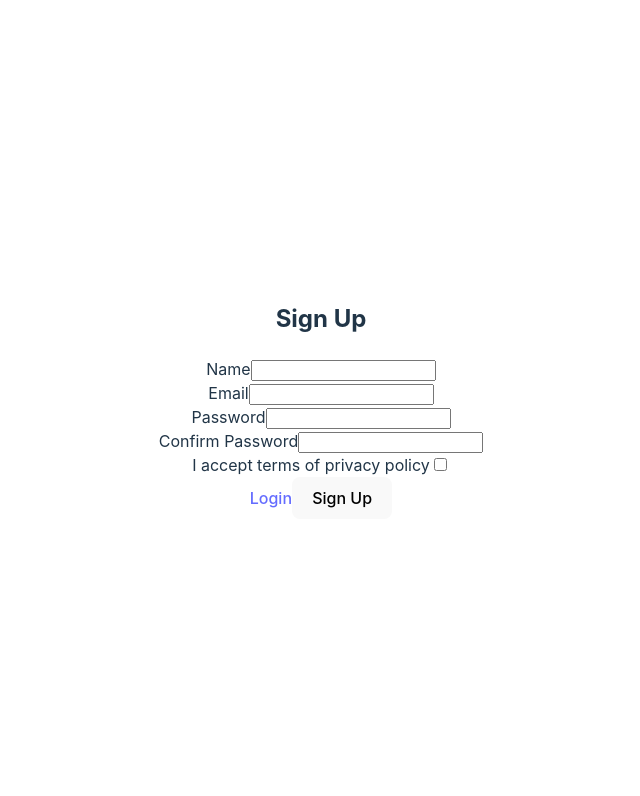
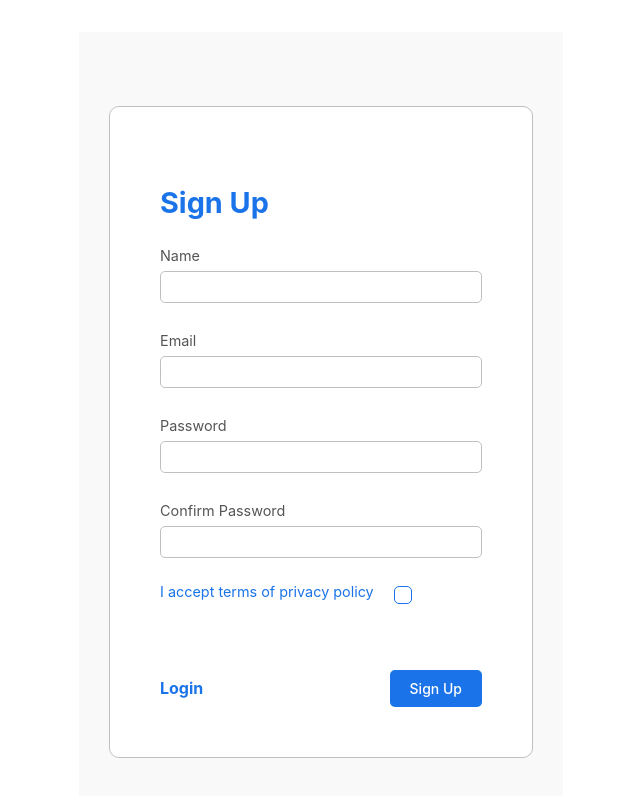
Before and after one commit to thenoroozi/SignUp, a React (Vite) app: page / in a window 1280 px wide. Shown: the top 796 px of the page, without its empty margins (319-959 px from the left). Built offline with nearby package versions, Linux system fonts and the light colour scheme.

Commit message:
add styles of sign up page

```diff
--- /dev/null
+++ b/src/components/SignUp.module.css
@@ -0,0 +1,165 @@
+.container {
+  display: flex;
+  justify-content: center;
+  background-color: #f9f9f9;
+  min-height: 100vh;
+  align-items: center;
+}
+
+.formContainer {
+  border: 1px solid silver;
+  width: fit-content;
+  padding: 50px;
+  margin: 30px;
+  border-radius: 10px;
+  height: fit-content;
+  background-color: #fff;
+}
+
+.header {
+  text-align: left;
+  margin-bottom: 20px;
+  font-size: 1.8rem;
+  color: #1a73e8;
+}
+
+.formField {
+  display: flex;
+  flex-direction: column;
+  margin-bottom: 10px;
+  height: 75px;
+}
+
+.formField label {
+  text-align: left;
+  margin-bottom: 5px;
+  color: rgb(85, 85, 85);
+  font-size: 0.9rem;
+}
+
+.formInput {
+  width: 300px;
+  height: 30px;
+  border-radius: 5px;
+  padding: 0px 10px;
+  border: 1px solid silver;
+  transition: all 0.2s ease-in;
+}
+
+.uncompleted {
+  width: 300px;
+  height: 30px;
+  border-radius: 5px;
+  padding: 0px 10px;
+  border: 1px solid red;
+  transition: all 0.2s ease-in;
+}
+
+.formInput:focus,
+.uncompleted:focus {
+  outline: none;
+  line-height: 30px;
+  height: 30px;
+  border: 1px solid #1a73e8;
+}
+
+.formField span {
+  height: 10px;
+  text-align: left;
+  margin-top: 5px;
+  width: fit-content;
+  font-size: 0.7rem;
+  color: red;
+  line-height: 10px;
+  padding: 2px 3px;
+  border-radius: 3px;
+  background-color: rgba(255, 0, 0, 0.175);
+}
+
+.checkBoxContainer {
+  display: flex;
+  font-size: 0.85rem;
+  flex-direction: row !important;
+  align-items: center;
+  height: 20px !important;
+  text-align: center;
+}
+
+.formField:nth-child(6) label {
+  color: #1a73e8;
+}
+
+input[type="checkbox"] {
+  margin-left: 20px;
+  width: 18px;
+  height: 18px;
+  border: 1px solid #1a73e8;
+  appearance: none;
+  border-radius: 5px;
+  transition: all 0.2s ease-in;
+}
+
+input[type="checkbox"]:checked {
+  width: 18px;
+  height: 18px;
+  background-color: #1a73e8;
+  border-radius: 50%;
+}
+
+input[type="checkbox"]:focus {
+  height: 18px;
+  width: 18px;
+  outline: none;
+  border: 2px solid #004aaa;
+}
+
+.formButtons {
+  display: flex;
+  justify-content: space-between;
+  align-items: center;
+}
+
+.formButtons button {
+  background-color: #1a73e8;
+  padding: 10px 20px;
+  color: #fff;
+  border-radius: 5px;
+  border: none;
+  font-size: 0.875rem;
+  font-weight: 500;
+  transition: all 0.1s ease-in;
+  cursor: pointer;
+}
+
+.formButtons button:hover {
+  background-color: #004aaa;
+}
+
+.formButtons a {
+  color: #1a73e8;
+  text-decoration: none;
+  transition: all 0.1s ease-in;
+  font-weight: 700;
+}
+
+.formButtons a:hover {
+  color: #004aaa;
+}
+@media (max-width: 440px) {
+  .formContainer {
+    padding: 20px;
+    margin: 50px 20px;
+  }
+
+  .formContainer {
+    width: 90%;
+  }
+
+  .formInput {
+    width: 90%;
+  }
+
+  .uncompleted {
+    width: 90%;
+  }
+}
--- a/src/components/Signup.jsx
+++ b/src/components/Signup.jsx
@@ -1,10 +1,11 @@
 import React, { useEffect, useState } from 'react';
 
-import { ToastContainer} from 'react-toastify';
+import { ToastContainer } from 'react-toastify';
 import 'react-toastify/dist/ReactToastify.css';
 
 import { validation } from './validation';
-import {notify} from './toast'
+import { notify } from './toast';
+import styles from './SignUp.module.css'
 
 const Signup = () => {
    const [data, setData] = useState({
@@ -39,9 +40,9 @@
       event.preventDefault();
       notify()
       if (!Object.keys(errors).length) {
-        notify("You sign in successfully","success")
+         notify("You sign up successfully", "success")
       } else {
-        notify("Invalid data!","error")
+         notify("Invalid data!", "error")
          setTouched({
             name: true,
             email: true,
@@ -54,35 +55,66 @@
 
 
    return (
-      <div>
-         <form onSubmit={submitHandler}>
-            <h2>Sign Up</h2>
-            <div>
+      <div className={styles.container}>
+         <form onSubmit={submitHandler} className={styles.formContainer}>
+            <h2 className={styles.header}>Sign Up</h2>
+            <div className={styles.formField}>
                <label>Name</label>
-               <input type="text" name='name' value={data.name} onChange={changeHandler} onFocus={focusHandler} />
+               <input
+                  className={(errors.name && touched.name) ? styles.uncompleted : styles.formInput}
+                  type="text"
+                  name='name'
+                  value={data.name}
+                  onChange={changeHandler}
+                  onFocus={focusHandler} />
                {errors.name && touched.name && <span>{errors.name}</span>}
             </div>
-            <div>
+            <div className={styles.formField}>
                <label>Email</label>
-               <input type="text" name='email' value={data.email} onChange={changeHandler} onFocus={focusHandler} />
+               <input
+                  className={(errors.email && touched.email) ? styles.uncompleted : styles.formInput}
+                  type="text"
+                  name='email'
+                  value={data.email}
+                  onChange={changeHandler}
+                  onFocus={focusHandler} />
                {errors.email && touched.email && <span>{errors.email}</span>}
             </div>
-            <div>
+            <div className={styles.formField}>
                <label>Password</label>
-               <input type="password" name='password' value={data.password} onChange={changeHandler} onFocus={focusHandler} />
+               <input
+                  className={(errors.password && touched.password) ? styles.uncompleted : styles.formInput}
+                  type="password"
+                  name='password'
+                  value={data.password}
+                  onChange={changeHandler}
+                  onFocus={focusHandler} />
                {errors.password && touched.password && <span>{errors.password}</span>}
             </div>
-            <div>
+            <div className={styles.formField}>
                <label>Confirm Password</label>
-               <input type="password" name='confirmPassword' value={data.confirmPassword} onChange={changeHandler} onFocus={focusHandler} />
+               <input
+                  className={(errors.confirmPassword && touched.confirmPassword) ? styles.uncompleted : styles.formInput}
+                  type="password"
+                  name='confirmPassword'
+                  value={data.confirmPassword}
+                  onChange={changeHandler}
+                  onFocus={focusHandler} />
                {errors.confirmPassword && touched.confirmPassword && <span>{errors.confirmPassword}</span>}
             </div>
-            <div>
-               <label>I accept terms of privacy policy</label>
-               <input type="checkbox" name='isAccepted' value={data.isAccepted} onChange={changeHandler} onFocus={focusHandler} />
-               {errors.isAccepted && touched.isAccepted && <span>{errors.isAccepted}</span>}
+            <div className={styles.formField}>
+               <div className={styles.checkBoxContainer}>
+                  <label>I accept terms of privacy policy</label>
+                  <input
+                     type="checkbox"
+                     name='isAccepted'
+                     value={data.isAccepted}
+                     onChange={changeHandler}
+                     onFocus={focusHandler} />
+               </div>
+                  {errors.isAccepted && touched.isAccepted && <span>{errors.isAccepted}</span>}
             </div>
-            <div>
+            <div className={styles.formButtons}>
                <a href='#' >Login</a>
                <button type='submit'>Sign Up</button>
             </div>
```
